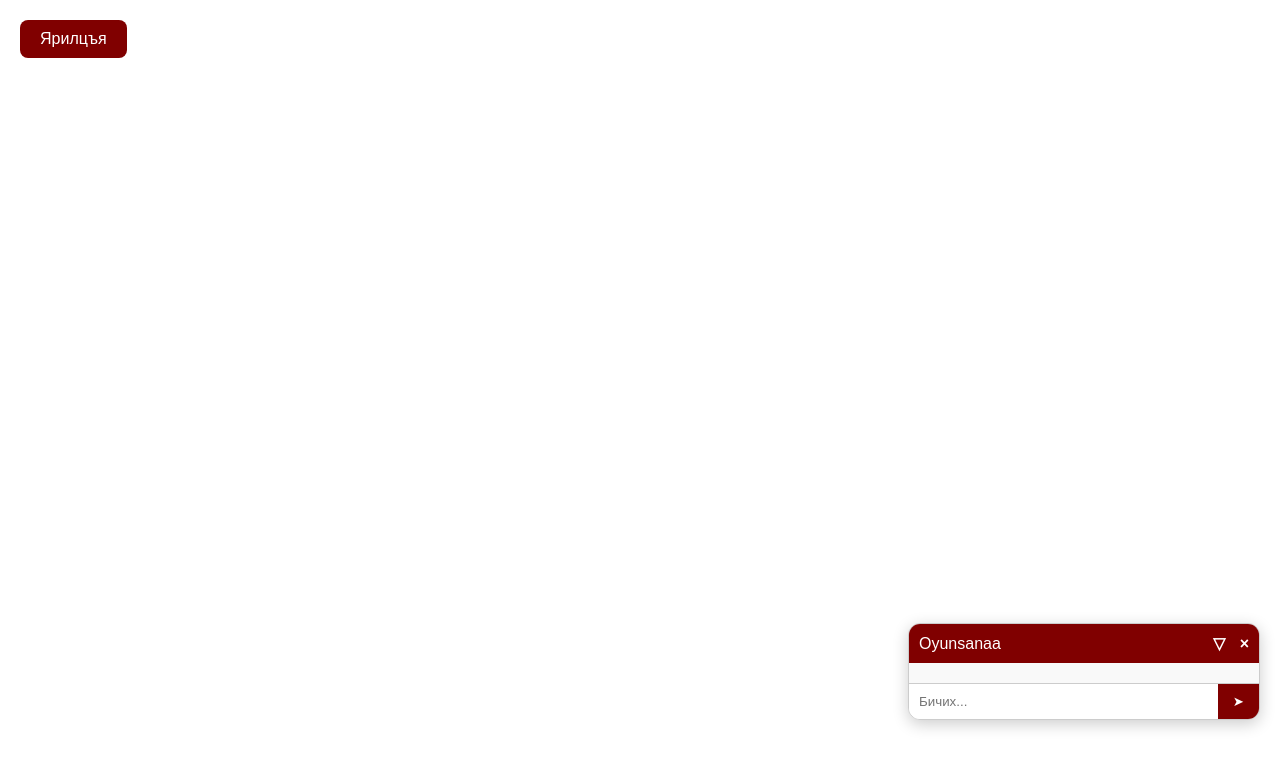
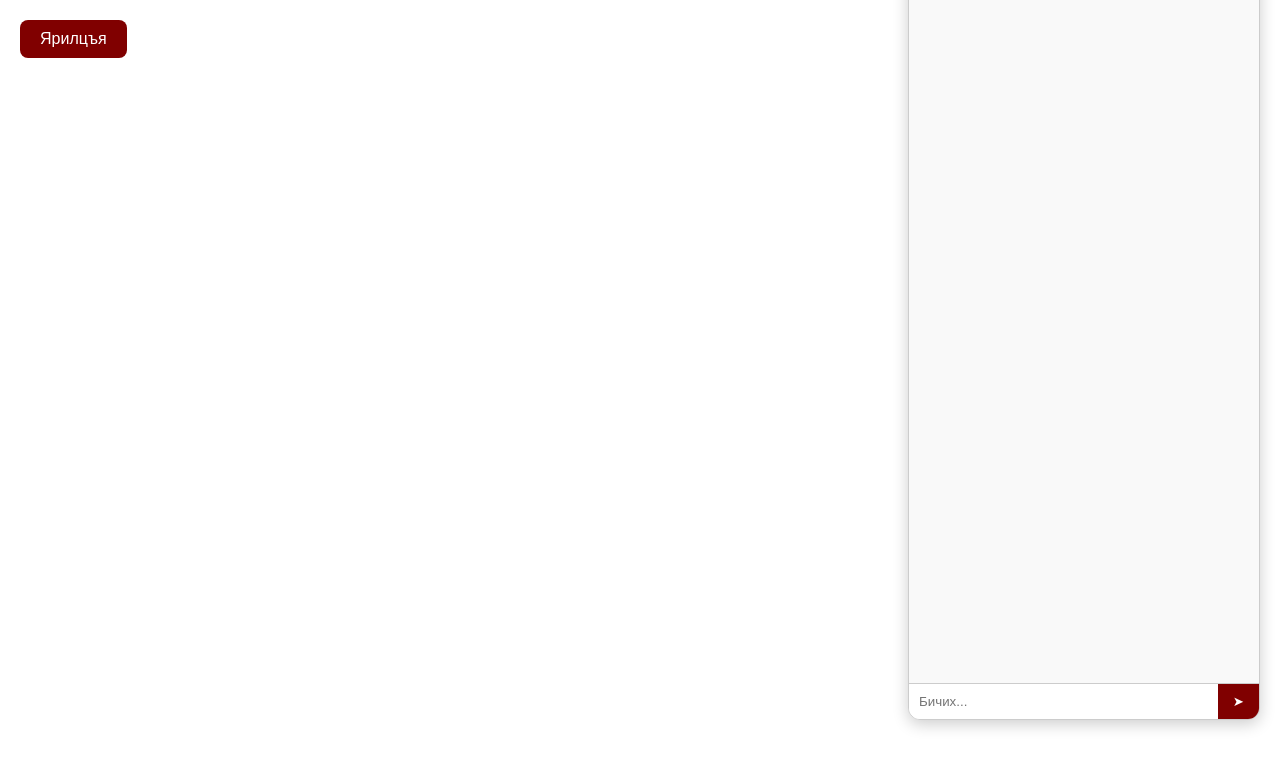
Before and after one commit to oyunsanaaai/Oyunsanaa-chat, a plain HTML site: page index.html in a window 1280 px wide. Both pictures are taken after a click on the element "Ярилцъя". Drawn offline with Linux system fonts and the light colour scheme.

Commit message:
Update style.css

```diff
--- a/style.css
+++ b/style.css
@@ -19,6 +19,7 @@ body {
   right: 20px;
   bottom: 80px;
   width: 350px;
+  height: 140vh;
   max-height: 140vh;
   background: white;
   border: 1px solid #ccc;
```
